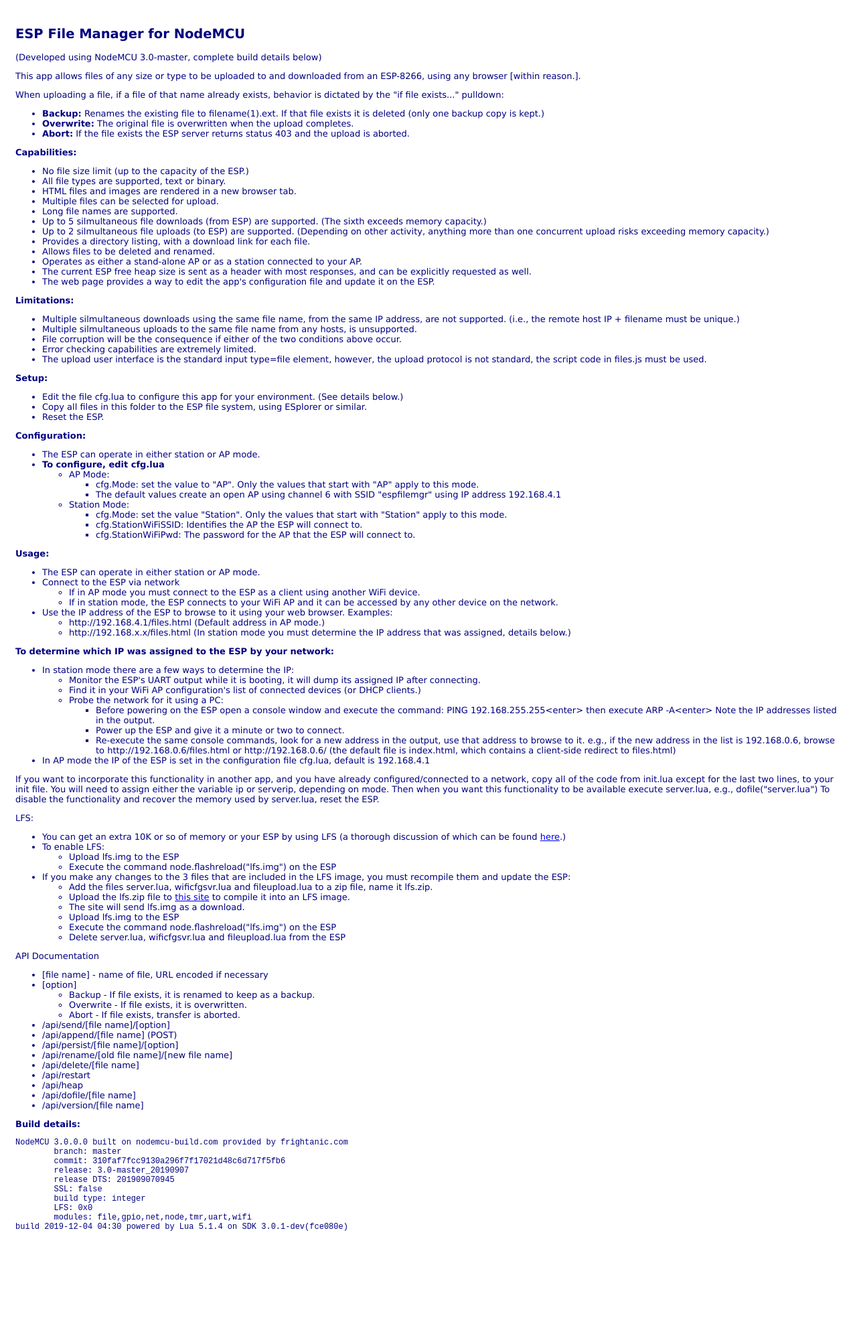
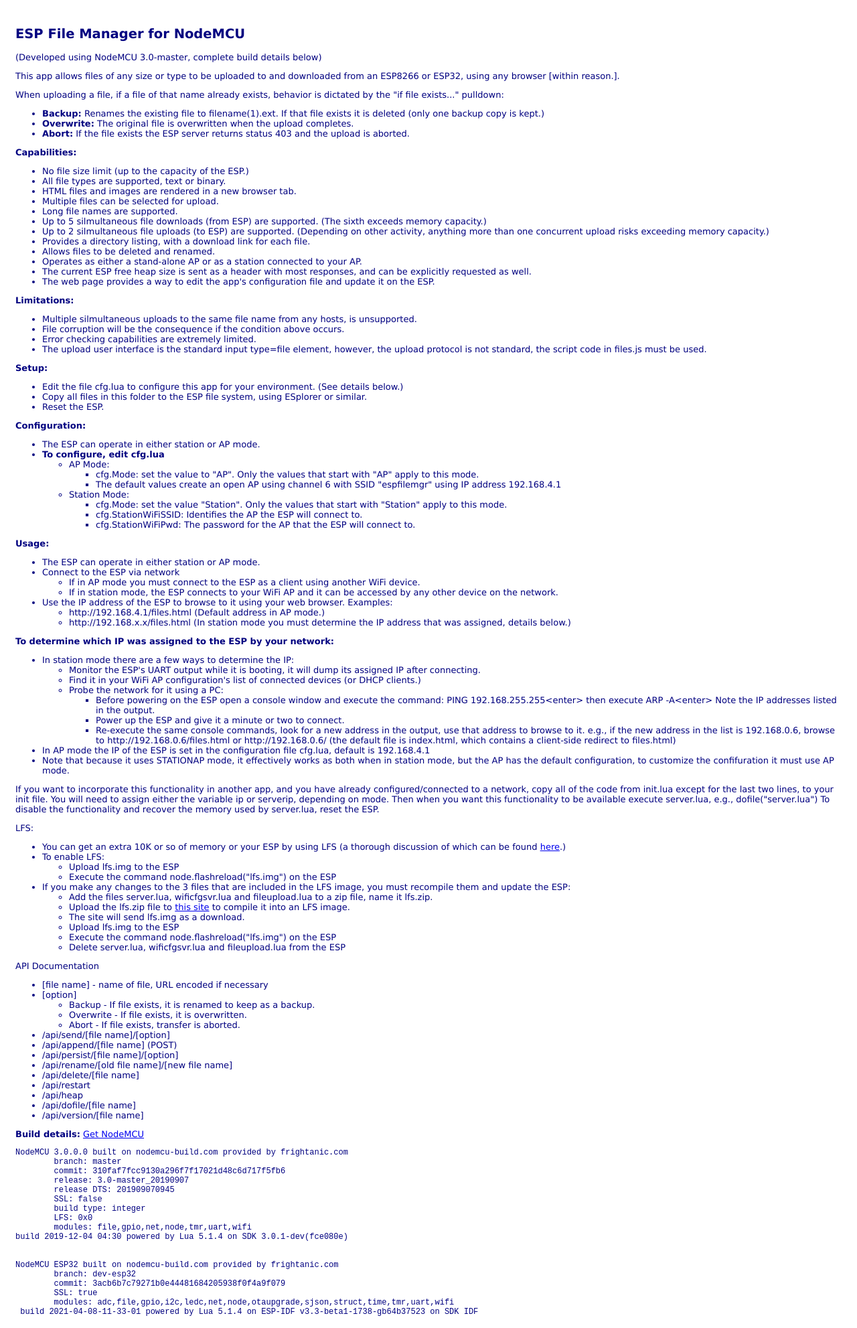
Before and after one commit to mjmcginty/FileServerNodeMCU, a plain HTML site: page help.html in a window 1280 px wide. Shown: the whole page at 67% size. Before the commit the page ends 1888 px from the top, so only its background shows below. Drawn offline with Linux system fonts and the light colour scheme.

Commit message:
Add files via upload
Supports both ESP8266 and ESP32 NodeMCU

```diff
--- a/help.html
+++ b/help.html
@@ -16,7 +16,7 @@
     <h2>ESP File Manager for NodeMCU</h2>
     <p>(Developed using NodeMCU 3.0-master, complete build details below)</p>
     <p>
-        This app allows files of any size or type to be uploaded to and downloaded from an ESP-8266,
+        This app allows files of any size or type to be uploaded to and downloaded from an ESP8266 or ESP32,
         using any browser [within reason.].
     </p>
 
@@ -48,9 +48,8 @@
 
     <p><b>Limitations:</b></p>
     <ul>
-        <li>Multiple silmultaneous downloads using the same file name, from the same IP address, are not supported. (i.e., the remote host IP + filename must be unique.)</li>
         <li>Multiple silmultaneous uploads to the same file name from any hosts, is unsupported.</li>
-        <li>File corruption will be the consequence if either of the two conditions above occur.</li>
+        <li>File corruption will be the consequence if the condition above occurs.</li>
         <li>Error checking capabilities are extremely limited.</li>
         <li>The upload user interface is the standard input type=file element, however, the upload protocol is not standard, the script code in files.js must be used.</li>
     </ul>
@@ -134,6 +133,11 @@
             </ul>
         </li>
         <li>In AP mode the IP of the ESP is set in the configuration file cfg.lua, default is 192.168.4.1
+        <li>
+            Note that because it uses STATIONAP mode, it effectively works as both when in station mode, but the
+            AP has the default configuration, to customize the confifuration it must use AP mode.
+        </li>
+
     </ul>
 
     <p>
@@ -191,7 +195,7 @@
         <li>/api/version/[file name]</li>
     </ul>
 
-    <p><b>Build details:</b></p>
+    <p><b>Build details:</b>  <a href="https://nodemcu-build.com/index.php">Get NodeMCU</a></p>
     <pre>
 NodeMCU 3.0.0.0 built on nodemcu-build.com provided by frightanic.com
 	branch: master
@@ -203,6 +207,16 @@ NodeMCU 3.0.0.0 built on nodemcu-build.com provided by frightanic.com
 	LFS: 0x0
 	modules: file,gpio,net,node,tmr,uart,wifi
 build 2019-12-04 04:30 powered by Lua 5.1.4 on SDK 3.0.1-dev(fce080e)
+
+
+NodeMCU ESP32 built on nodemcu-build.com provided by frightanic.com
+	branch: dev-esp32
+	commit: 3acb6b7c79271b0e44481684205938f0f4a9f079
+	SSL: true
+	modules: adc,file,gpio,i2c,ledc,net,node,otaupgrade,sjson,struct,time,tmr,uart,wifi
+ build 2021-04-08-11-33-01 powered by Lua 5.1.4 on ESP-IDF v3.3-beta1-1738-gb64b37523 on SDK IDF
     </pre>
+
+
 </body>
 </html>
```
Also changed, not shown: 6 other files.
